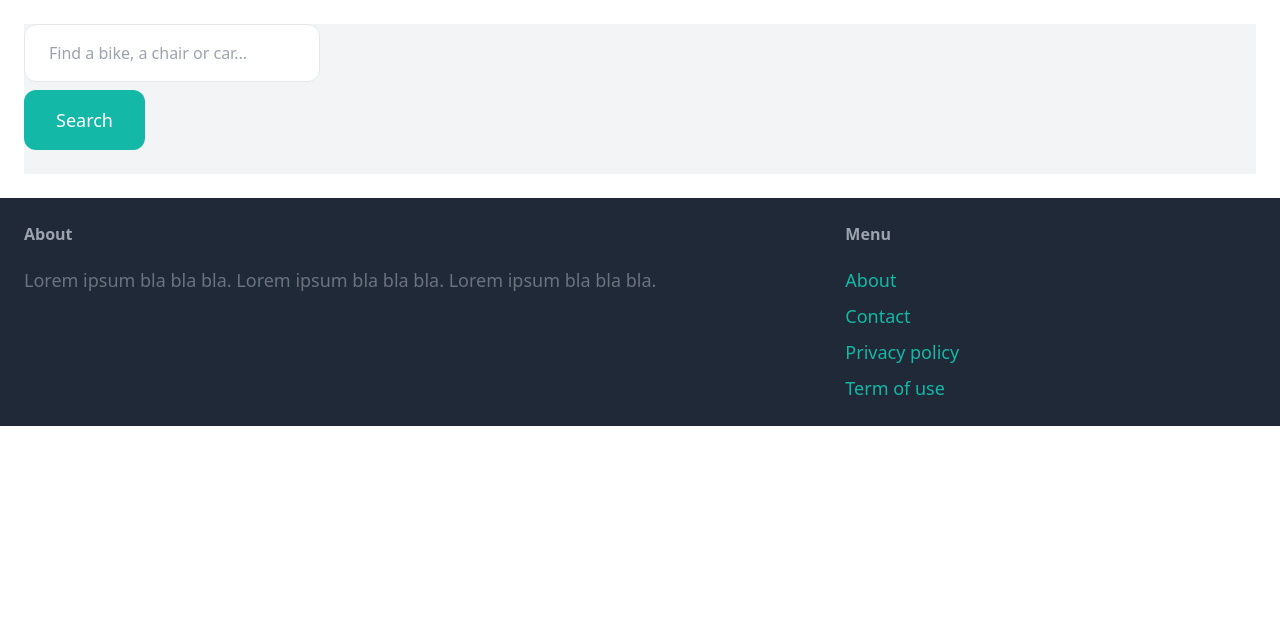
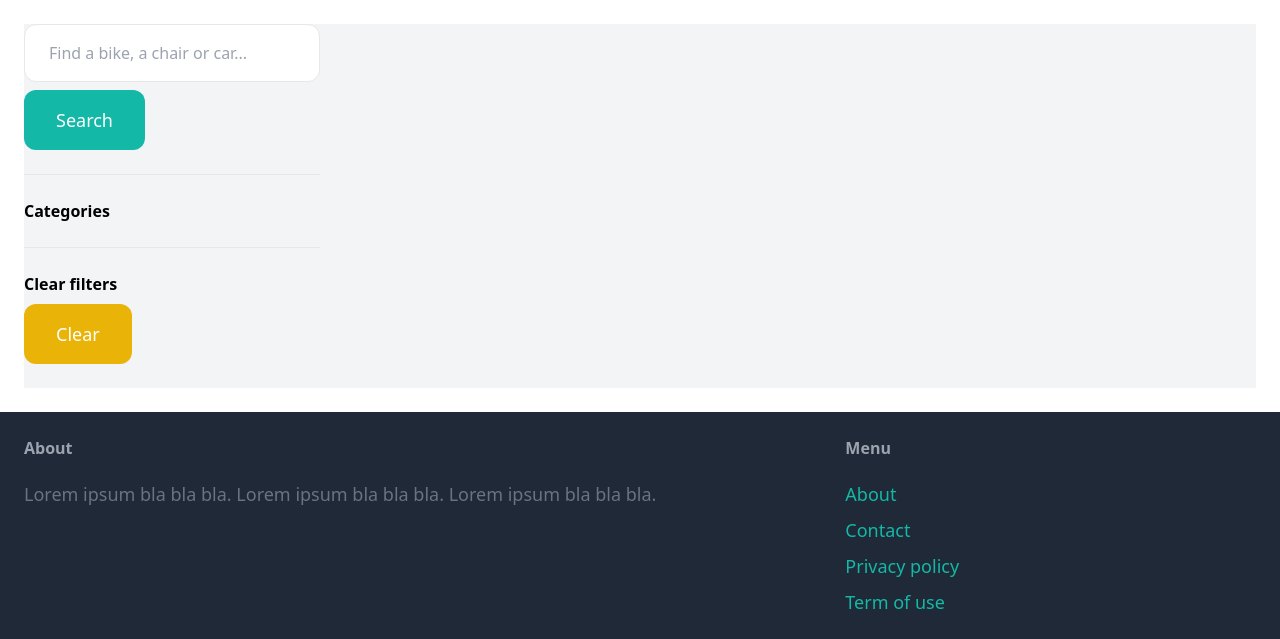
Before and after one commit to franciscoabsl/puddle, a Django app: page /items/ in a window 1280 px wide. Shown: the part 77-716 px from the top of the page. Run offline with Django 5.2, Linux system fonts and the light colour scheme; data that the repository does not hold is empty; some libraries are stand-ins or nearby versions.

Commit message:
feat: add browse items filter by description and category

```diff
--- a/puddle/item/templates/item/items.html
+++ b/puddle/item/templates/item/items.html
@@ -11,6 +11,24 @@
             <button class="mt-2 py-4 px-8 text-lg bg-teal-500 text-white rounded-xl">Search</button>
         </form>
 
+        <hr class="my-6">
+        <p class="font-semibold">Categories</p>
+        <ul>
+            {% for category in categories %}
+            <li class="py-2 px-2 rounded-xl{% if category.id == category_id %} bg-gray-200{% endif %}">
+                <a href="{% url 'item:items' %}?query={{ query }}&category={{ category.id }}">{{ category.name }}</a>
+            </li>
+            {% endfor %}
+        </ul>
+
+        <hr class="my-6">
+
+        <p class="font-semibold">Clear filters</p>
+
+        <ul>
+            <li><a href="{% url 'item:items' %}" class="mt-2 py-4 px-8 inline-block bg-yellow-500 text-lg rounded-xl text-white">Clear</a>
+            </li>
+        </ul>
 
     </div>
     <div class="col-span-3">
--- a/puddle/item/views.py
+++ b/puddle/item/views.py
@@ -1,18 +1,28 @@
 from django.contrib.auth.decorators import login_required
 from django.shortcuts import render, get_object_or_404, redirect, get_list_or_404
-from .models import Item
+from django.db.models import Q
+
 from .forms import NewItemForm, EditItemForm
+from .models import Item, Category
 
 
 def items(request):
     query = request.GET.get('query', '')
+    category_id = request.GET.get('category', 0)
+    categories = Category.objects.all()
     items = Item.objects.filter(is_sold=False)
 
+    if category_id:
+        items = items.filter(category_id=category_id)
+
     if query:
-        items = items.filter(name__icontains=query)
+        items = items.filter(Q(name__icontains=query) | Q(description__icontains=query))
 
     return render(request, 'item/items.html', {
-        'items': items
+        'items': items,
+        'query': query,
+        'categories': categories,
+        'category_id': int(category_id)
     })
 
 
```
